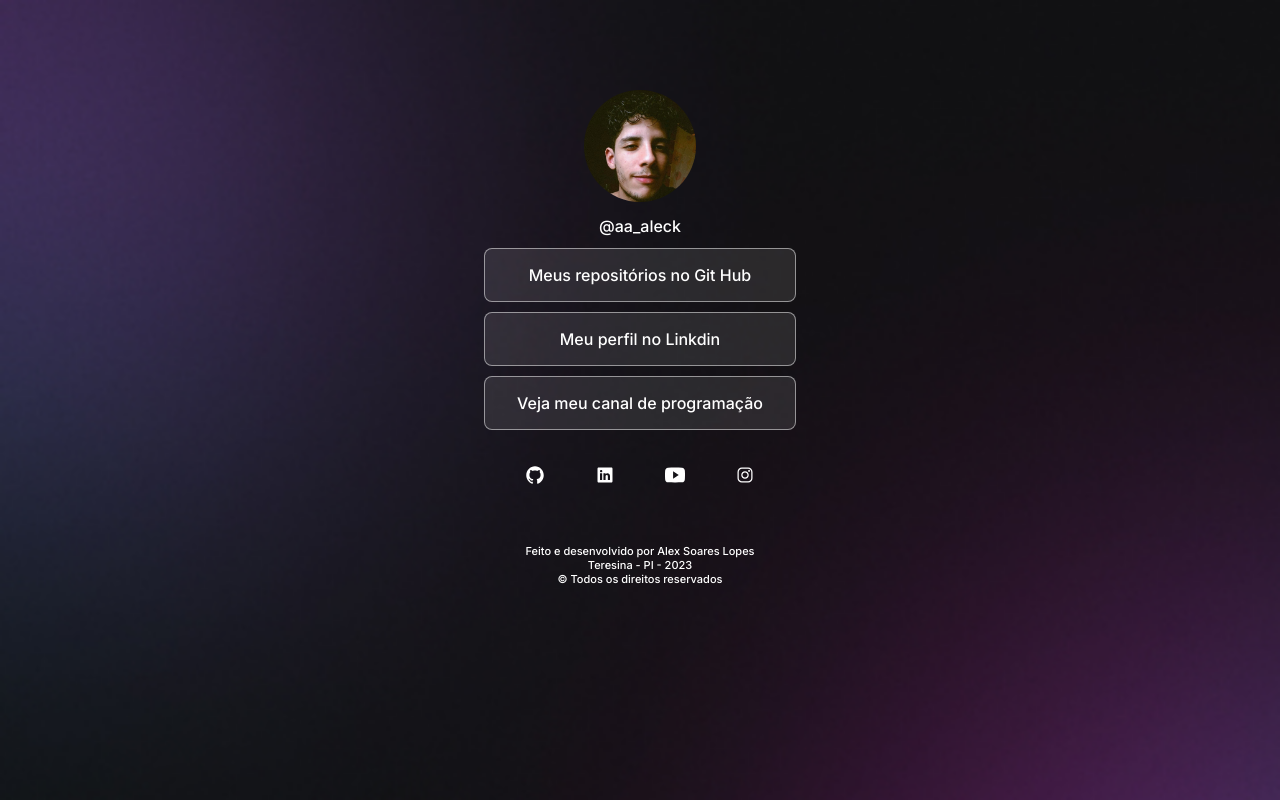
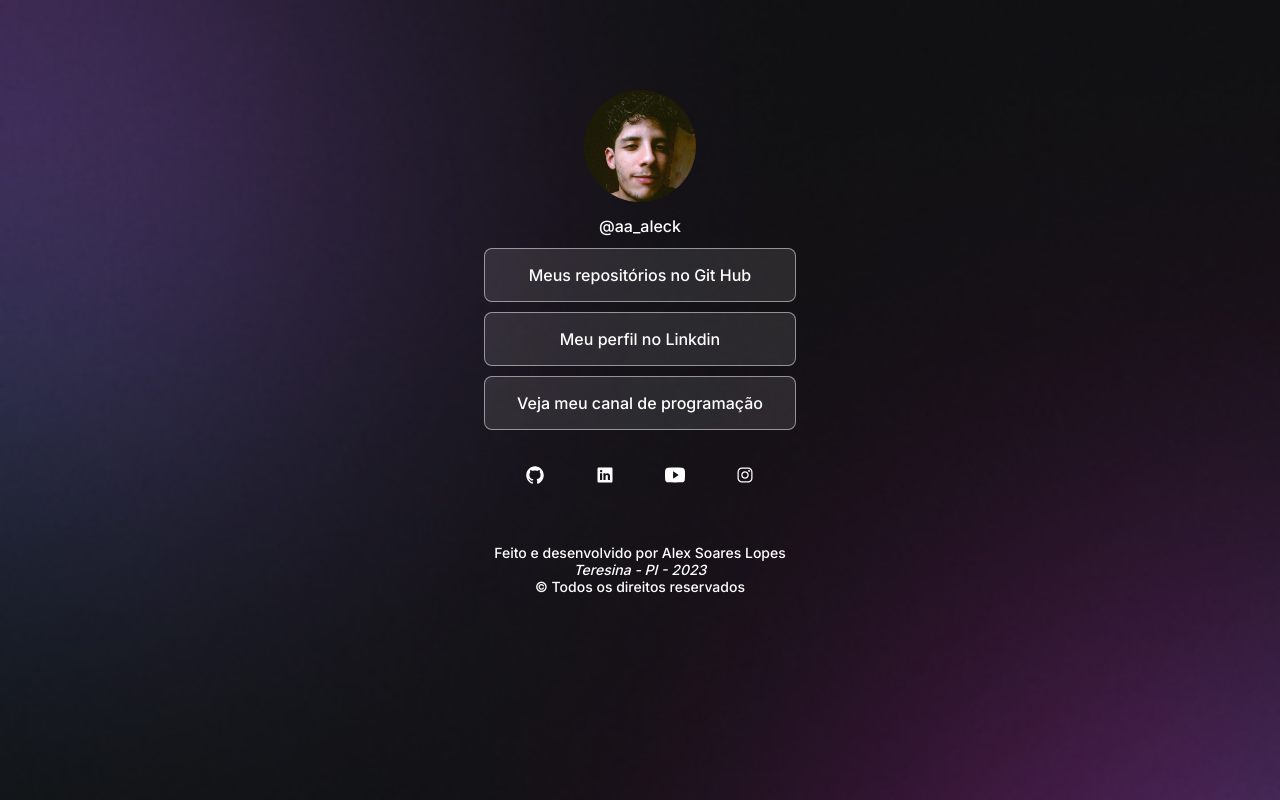
Before and after one commit to aaleckdev/Perfil-links, a plain HTML site: page index.html in a window 1280 px wide. Drawn offline with nearby package versions, Linux system fonts and the light colour scheme.

Commit message:
projeto visual terminado

```diff
--- a/index.html
+++ b/index.html
@@ -36,7 +36,7 @@
           </div>
           <footer class="rodape">
             Feito e desenvolvido por Alex Soares Lopes<br>
-            Teresina - PI - 2023 <br>
+            <address>Teresina - PI - 2023</address>
             © Todos os direitos reservados
           </footer>
       </div>
--- a/style.css
+++ b/style.css
@@ -94,5 +94,5 @@ ul li:hover {
 
 .rodape {
     margin-top: 30px;
-    font-size: 11px;
+    font-size: 14px;
 }
```
